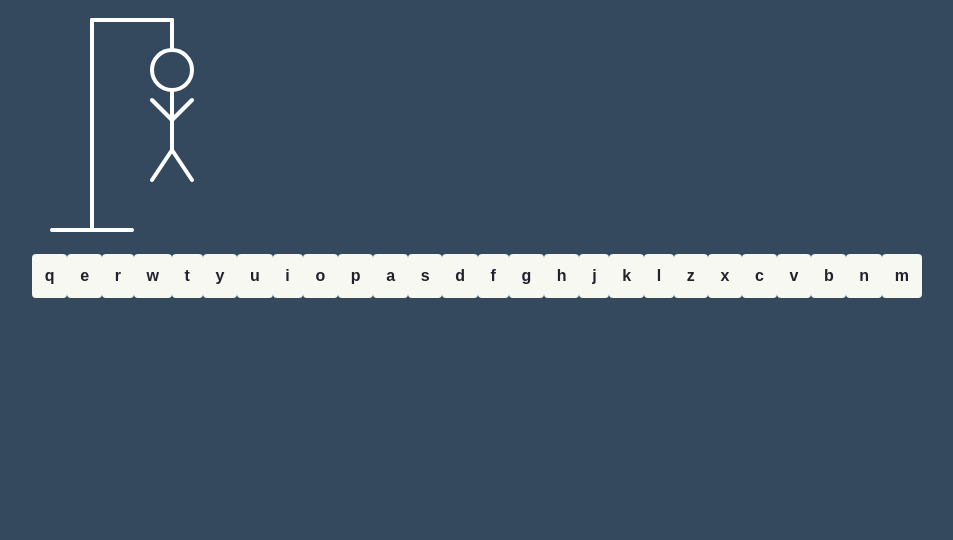
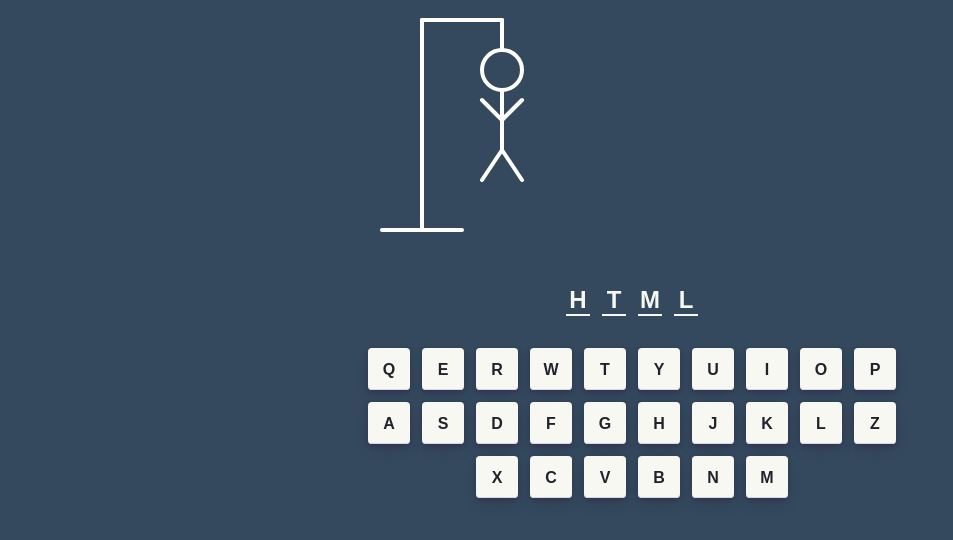
Before and after one commit to JohnPetros/hangman-game, a React app: page / in a window 1280 px wide. Shown: the top 540 px of the page, without its empty margins (8-961 px from the left). Built offline with nearby package versions, Linux system fonts and the light colour scheme; the HTML template or start-up script is replaced by a standard one.

Commit message:
💄 style:  Keyboard

```diff
--- a/src/components/Game/index.tsx
+++ b/src/components/Game/index.tsx
@@ -1,11 +1,19 @@
 import { Hangman } from "../Hangman";
 import { Keyboard } from "../Keyboard";
-import { Container } from "./styles";
+import { Container, Letter } from "./styles";
+const word = "html";
 
 export function Game() {
   return (
     <Container>
       <Hangman />
+
+      <div className="letters">
+        {word.split("").map((letter, index) => (
+          <Letter key={String(index)}>{letter}</Letter>
+        ))}
+      </div>
+
       <Keyboard />
     </Container>
   );
--- a/src/components/Game/styles.ts
+++ b/src/components/Game/styles.ts
@@ -1,5 +1,38 @@
 import styled from "styled-components";
 
 export const Container = styled.div`
+  width: fit-content;
+  margin: 0 auto;
 
+  .letters {
+    display: flex;
+    justify-content: center;
+  }
 `;
+
+export const Letter = styled.div`
+  display: inline-block;
+  margin-top: 3.2rem;
+
+  text-align: center;
+  text-transform: uppercase;
+
+  font-size: 2.4rem;
+  font-weight: 700;
+
+  color: var(--light);
+
+  &::after {
+    content: "";
+    width: 2.4rem;
+    height: 2px;
+
+    display: block;
+
+    background-color: var(--light);
+  }
+
+  & + div {
+    margin-left: 1.2rem;
+  }
+`;
--- a/src/components/Keyboard/styles.ts
+++ b/src/components/Keyboard/styles.ts
@@ -1,6 +1,15 @@
 import styled from "styled-components";
 
-export const Container = styled.div``;
+export const Container = styled.div`
+  width: 540px;
+
+  display: flex;
+  flex-wrap: wrap;
+  justify-content: center;
+  gap: 1.2rem;
+
+  margin-top: 3.2rem;
+`;
 
 export const Letter = styled.button`
   background-color: var(--light);
@@ -9,8 +18,22 @@
   font-size: 1.6rem;
   font-weight: 700;
 
-  /* text-transform: uppercase; */
+  text-transform: uppercase;
 
   padding: 0.8em;
   border-radius: var(--border-radius);
+  box-shadow: var(--shadow);
+
+  width: 4.2rem;
+  height: 4.2rem;
+
+  transition: transform 0.25s ease;
+
+  &:hover {
+    transform: translateY(-2px);
+  }
+
+  &:active {
+    transform: translateY(2px);
+  }
 `;
```
